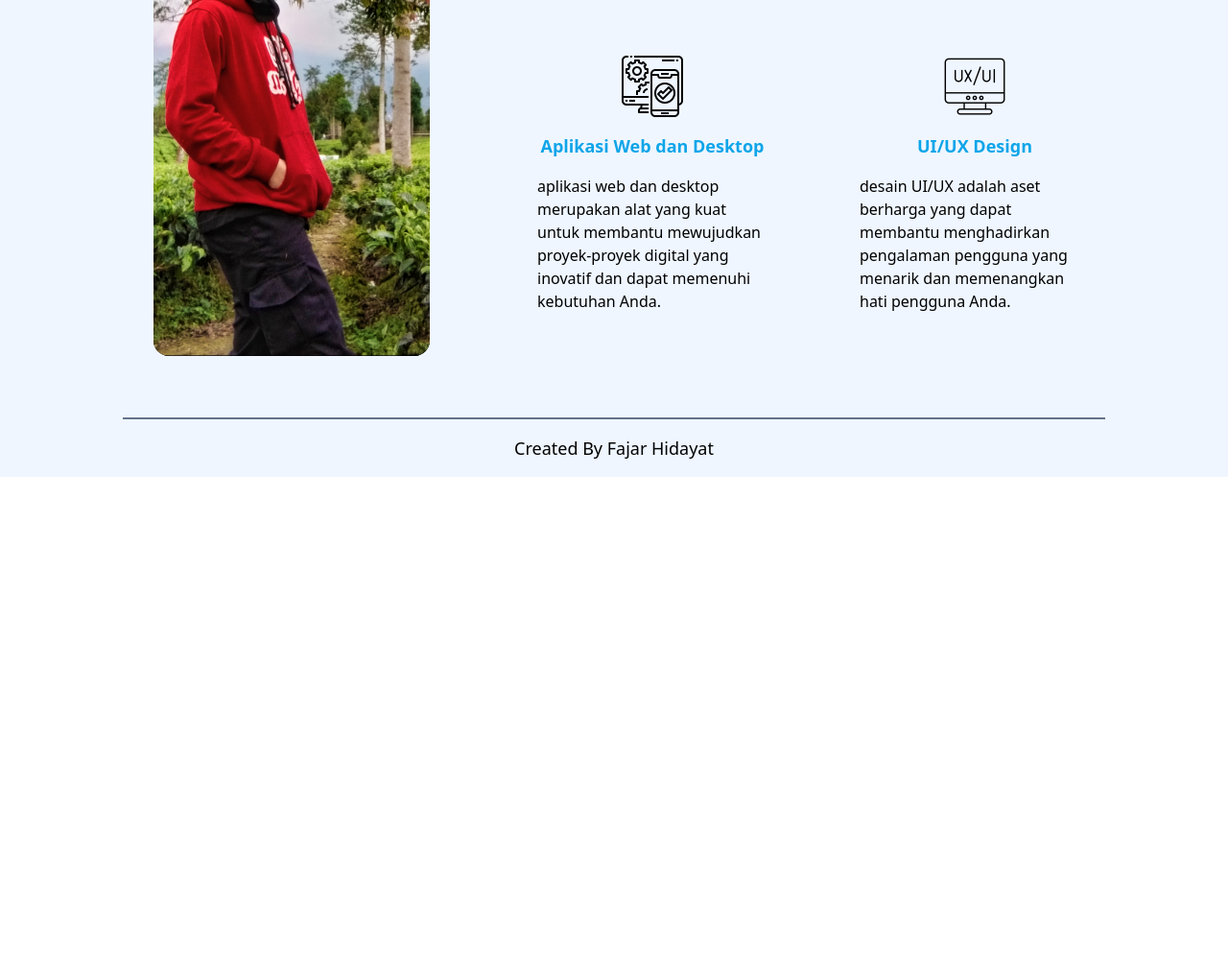
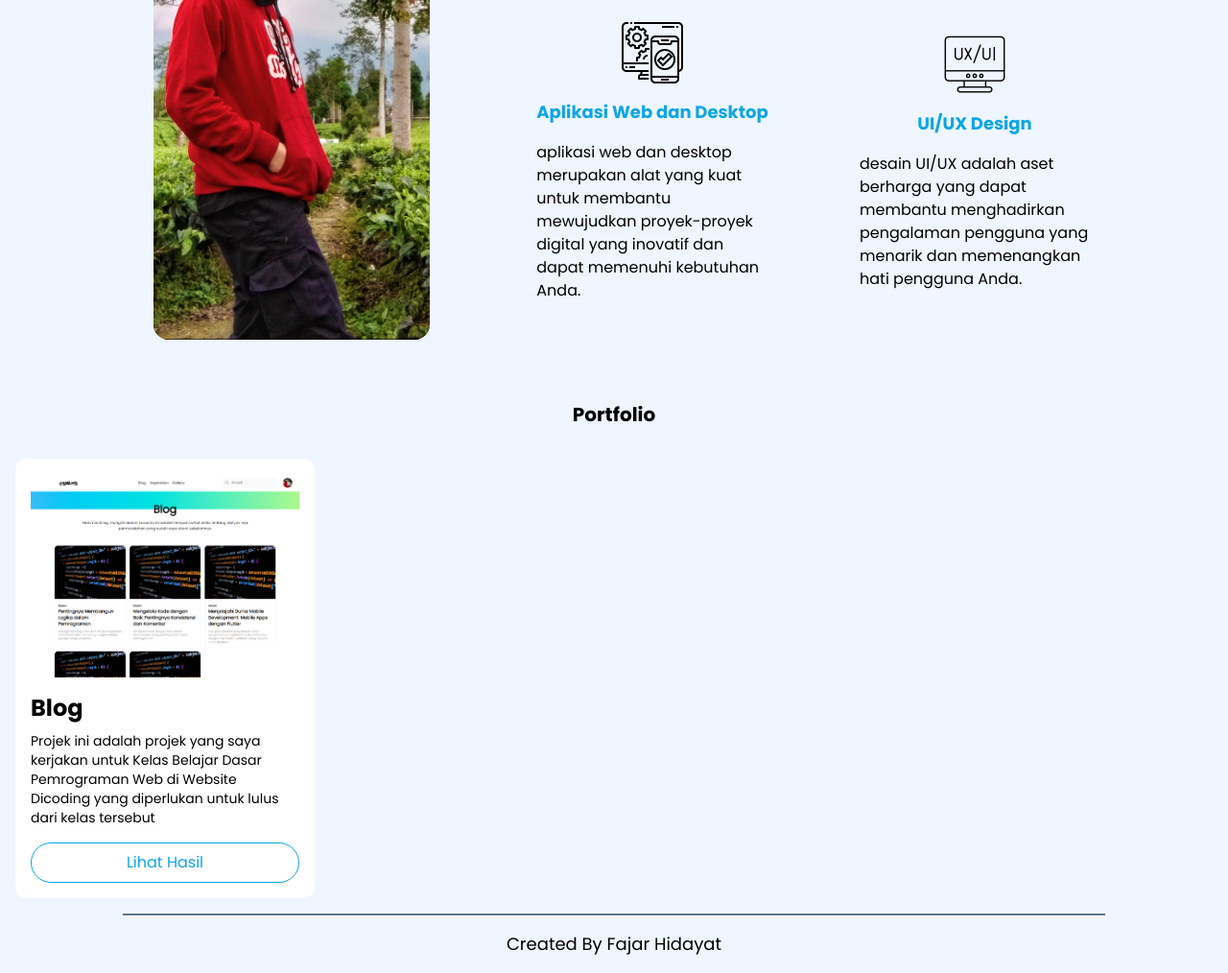
Before and after one commit to fajarhidayat18/fajarhidayat18.github.io, a website: page index.html in a window 1280 px wide. Shown: the part 1396-2410 px from the top of the page at 96% size. Before the commit the page ends 1893 px from the top, so only its background shows below. Drawn offline with Linux system fonts and the light colour scheme.

Commit message:
feat: Add Portofolio section

```diff
--- a/index.html
+++ b/index.html
@@ -11,7 +11,7 @@
     <main class="grid h-full w-full place-items-center bg-blue-50 px-4">
       <section
         id="Hero"
-        class="grid h-screen w-full grid-flow-row grid-cols-1 place-content-center place-items-center sm:grid-cols-2 md:place-content-evenly"
+        class="h-min-screen grid w-full grid-flow-row grid-cols-1 place-content-center place-items-center sm:grid-cols-2 md:place-content-evenly"
       >
         <div class="flex flex-col">
           <span class="mb-1 text-sm font-medium">Hello World</span>
@@ -48,7 +48,7 @@
         />
       </section>
       <section id="skill" class="my-32">
-        <h2 class="mb-8 text-center text-xl">Kemampuan dan Alat</h2>
+        <h2 class="mb-8 text-center text-xl font-bold">Kemampuan dan Alat</h2>
         <div
           class="grid grid-cols-3 place-content-center gap-4 sm:grid-flow-col"
         >
@@ -161,6 +161,33 @@
           </div>
         </div>
       </section>
+      <section id="Portfolio" class="container mx-auto mb-4">
+        <h2 class="mb-8 text-center text-xl font-bold">Portfolio</h2>
+        <div
+          class="grid grid-cols-1 sm:grid-cols-2 md:grid-cols-3 xl:grid-cols-4"
+        >
+          <article
+            class="rounded-xl bg-white p-4 shadow-md transition-shadow ease-linear md:shadow-none md:hover:shadow-md"
+          >
+            <img
+              class="mb-4"
+              src="assets/img/Submission-Dasar-Pemograman-Web.png"
+              alt="tangkapan layar projek Submission Dasar Pemograman Web"
+            />
+            <h6 class="mb-2 text-2xl font-bold">Blog</h6>
+            <p class="mb-4 text-sm">
+              Projek ini adalah projek yang saya kerjakan untuk Kelas Belajar
+              Dasar Pemrograman Web di Website Dicoding yang diperlukan untuk
+              lulus dari kelas tersebut
+            </p>
+            <a
+              href="https://fajarhidayat18.github.io/blog"
+              class="flex justify-center rounded-full border border-sky-500 px-3 py-2 text-sky-500 transition ease-in-out hover:border-white hover:bg-sky-500 hover:text-white"
+              >Lihat Hasil</a
+            >
+          </article>
+        </div>
+      </section>
     </main>
     <footer class="grid place-content-stretch place-items-center bg-blue-50">
       <div
--- a/style/input.css
+++ b/style/input.css
@@ -1,8 +1,13 @@
+@import url("https://fonts.googleapis.com/css2?family=Poppins:wght@400;500;700&display=swap");
+
 @tailwind base;
 @tailwind components;
 @tailwind utilities;
 
 @layer base {
+  html {
+    font-family: "Poppins", system-ui, sans-serif;
+  }
   .image-container {
     width: 200px; /* Sesuaikan dengan ukuran yang Anda inginkan */
     height: 200px; /* Sesuaikan dengan ukuran yang Anda inginkan */
```
Also changed, not shown: assets/img/Submission-Dasar-Pemograman-Web.png (added), style/index.css.
